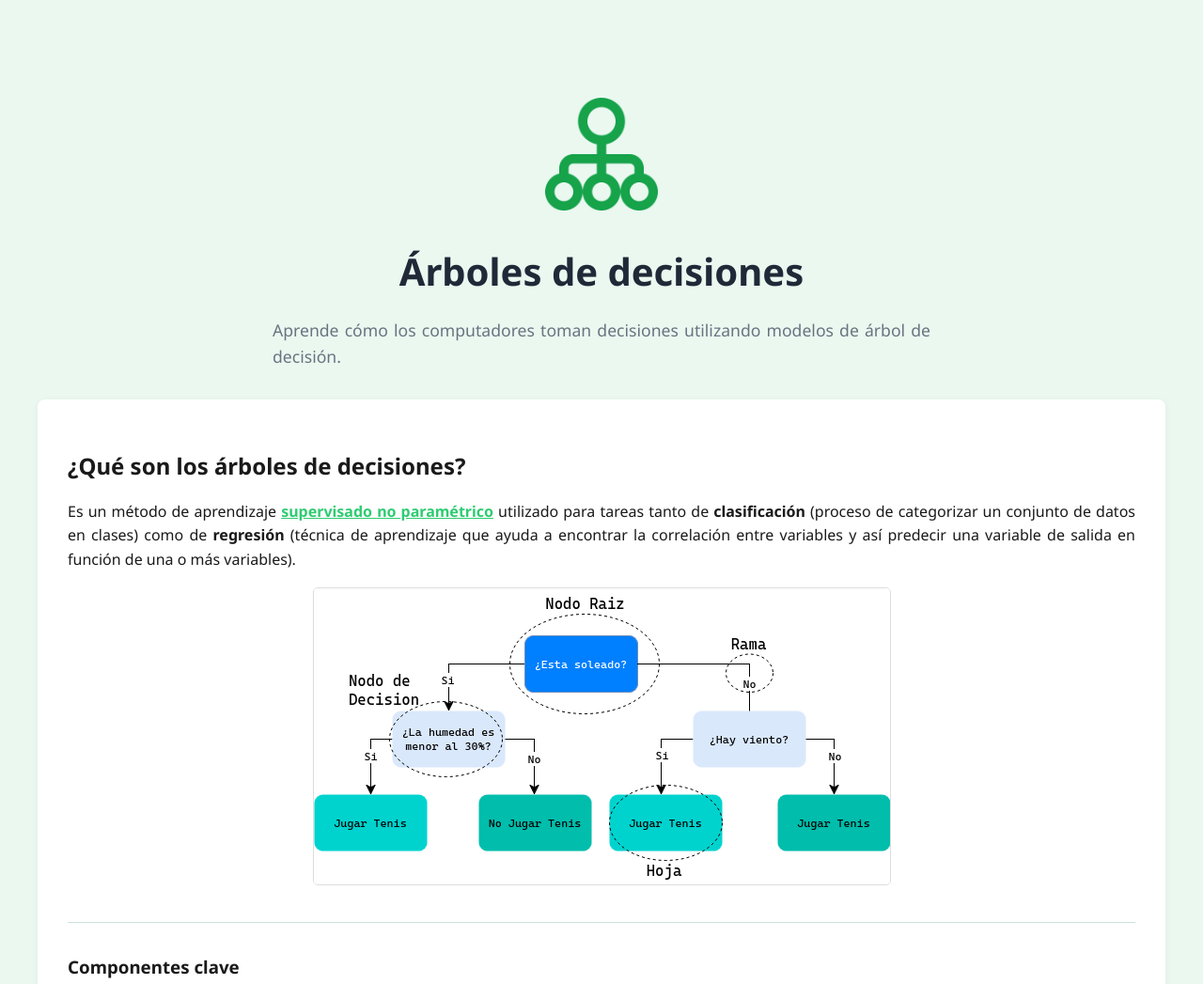
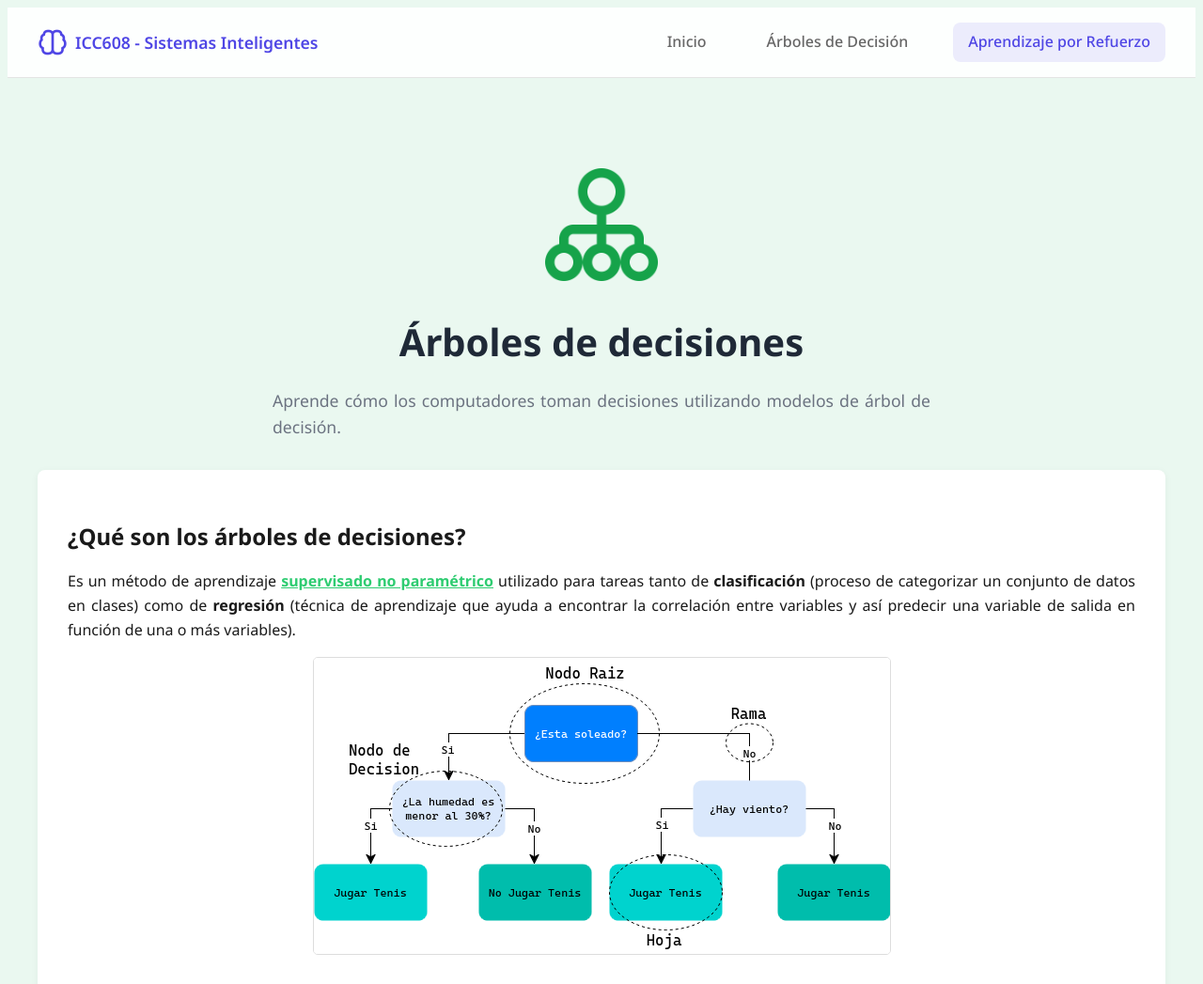
Before and after one commit to sllanoscaro/proyectosistemas, a website: page public/views/view_tree.html in a window 1280 px wide. Shown: the top 1047 px of the page at 94% size. Drawn offline with nearby package versions, Linux system fonts and the light colour scheme.

Commit message:
integration decision tree

```diff
--- a/public/css/styles_tree.css
+++ b/public/css/styles_tree.css
@@ -12,6 +12,69 @@ body {
     background-color: #eaf8f0;
     color: #1a1a1a;
     line-height: 1.6;
+}
+
+/* Navigation Styles */
+.navbar {
+    background-color: rgba(255, 255, 255, 0.9);
+    backdrop-filter: blur(10px);
+    padding: 1rem 0;
+    position: sticky;
+    top: 0;
+    z-index: 100;
+    border-bottom: 1px solid rgba(0, 0, 0, 0.1);
+}
+
+.nav-container {
+    max-width: 1200px;
+    margin: 0 auto;
+    display: flex;
+    justify-content: space-between;
+    align-items: center;
+    padding: 0 2rem;
+}
+
+.nav-brand {
+    display: flex;
+    align-items: center;
+    gap: 0.5rem;
+}
+
+.brand-icon {
+    width: 32px;
+    height: 32px;
+}
+
+.nav-icon {
+    width: 100%;
+    height: 100%;
+    object-fit: contain;
+}
+
+.brand-text {
+    font-weight: 600;
+    color: #4F46E5;
+    font-size: 1.1rem;
+}
+
+.nav-links {
+    display: flex;
+    gap: 2rem;
+}
+
+.nav-link {
+    text-decoration: none;
+    color: #666;
+    font-weight: 500;
+    transition: color 0.3s ease;
+    padding: 0.5rem 1rem;
+    border-radius: 0.5rem;
+}
+
+.nav-link:hover,
+.nav-link.active {
+    color: #4F46E5;
+    background-color: rgba(79, 70, 229, 0.1);
 }
 
 main {
--- a/public/views/view_tree.html
+++ b/public/views/view_tree.html
@@ -10,6 +10,22 @@
     <link href="https://fonts.googleapis.com/css2?family=Noto+Sans:ital,wght@0,100..900;1,100..900&display=swap" rel="stylesheet">
 </head>
 <body>
+    <!-- Navbar -->
+    <nav class="navbar">
+        <div class="nav-container">
+            <div class="nav-brand">
+                <div class="brand-icon">
+                    <img src="../icons/cerebro.png" alt="Brain Icon" class="nav-icon" />
+                </div>
+                <span class="brand-text">ICC608 - Sistemas Inteligentes</span>
+            </div>
+            <div class="nav-links">
+                <a href="../index.html" class="nav-link">Inicio</a>
+                <a href="view_tree.html" class="nav-link">Árboles de Decisión</a>
+                <a href="RL.html" class="nav-link active">Aprendizaje por Refuerzo</a>
+            </div>
+        </div>
+    </nav>
     <main>
 
         <section class="hero-section">
--- a/server.js
+++ b/server.js
@@ -8,7 +8,7 @@ app.use(express.static(path.join(__dirname, 'public')));
 
 // Ruta principal
 app.get('/', (req, res) => {
-    res.sendFile(path.join(__dirname, 'public/views/view_tree.html'));
+    res.sendFile(path.join(__dirname, 'index.html'));
 });
 
 // Iniciar el servidor
```
Also changed, not shown: public/index.html (+2 -2 lines), public/views/RL.html (+1 -1 lines).
